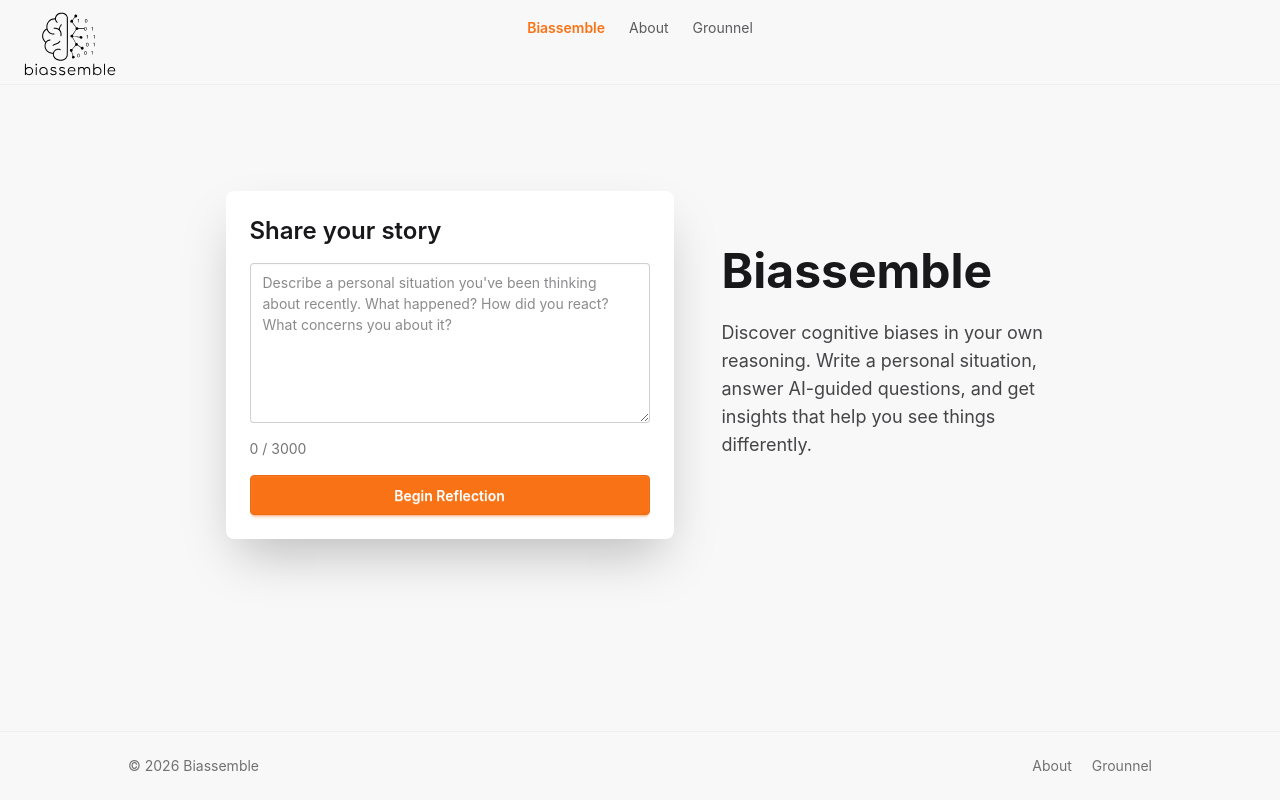
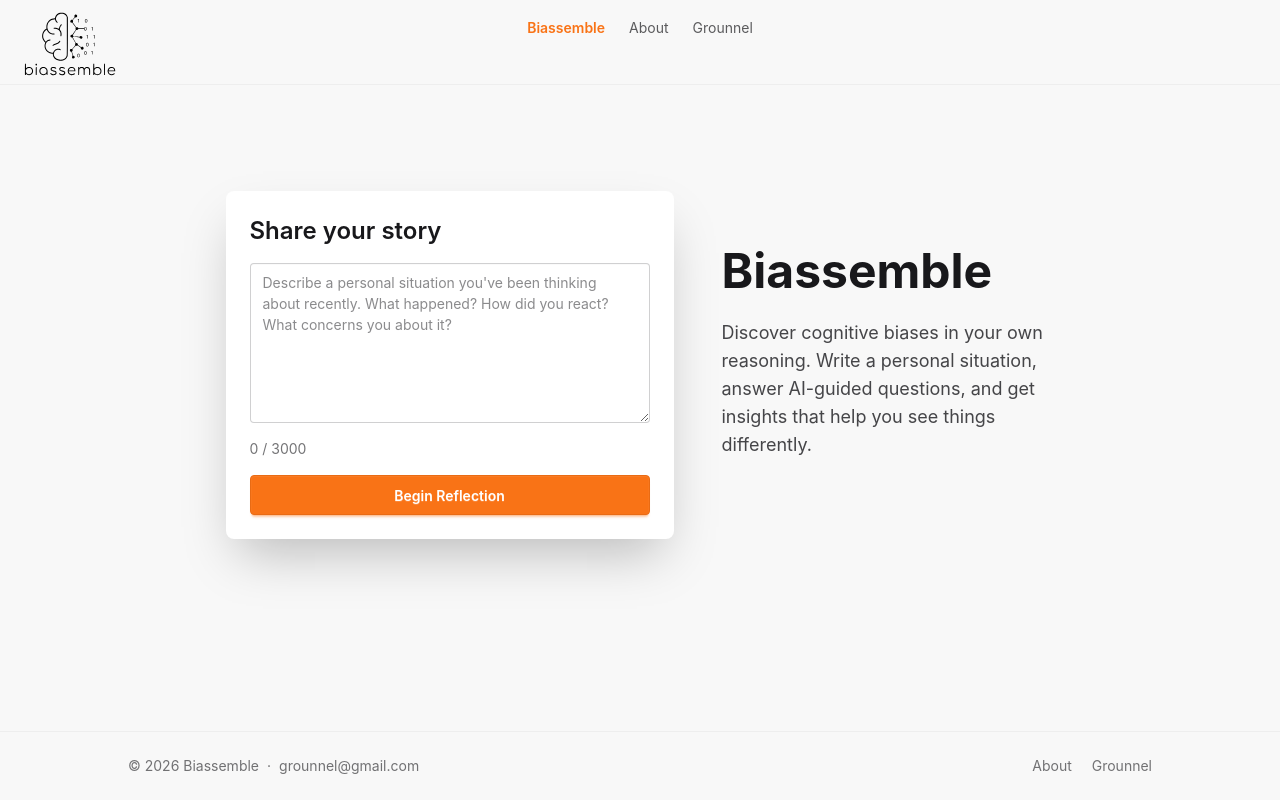
Before and after one commit to lemind/biassemble, a React (Vite) app in the folder frontend/: page / in a window 1280 px wide. Built offline with nearby package versions, Linux system fonts and the light colour scheme; no server answers.

Commit message:
feat(T041): add a contact address to the footer

```diff
--- a/frontend/src/components/common/BiassembleLayout.tsx
+++ b/frontend/src/components/common/BiassembleLayout.tsx
@@ -63,8 +63,14 @@ export default function BiassembleLayout({ brand, activePath, children }: Biasse
       <main className="flex-1">{children}</main>
       <footer className="mt-16 border-t border-base-300 px-6 py-6 text-sm text-base-content/60">
         <div className="mx-auto flex max-w-5xl flex-col items-center gap-2 sm:flex-row sm:justify-between">
-          <p>
-            &copy; {new Date().getFullYear()} {brand.name}
+          <p className="flex flex-wrap items-center gap-x-2 gap-y-1">
+            <span>
+              &copy; {new Date().getFullYear()} {brand.name}
+            </span>
+            <span aria-hidden="true">&middot;</span>
+            <a href="mailto:grounnel@gmail.com" className="link link-hover">
+              grounnel@gmail.com
+            </a>
           </p>
           <nav className="flex gap-5">
             {brand.nav
```
